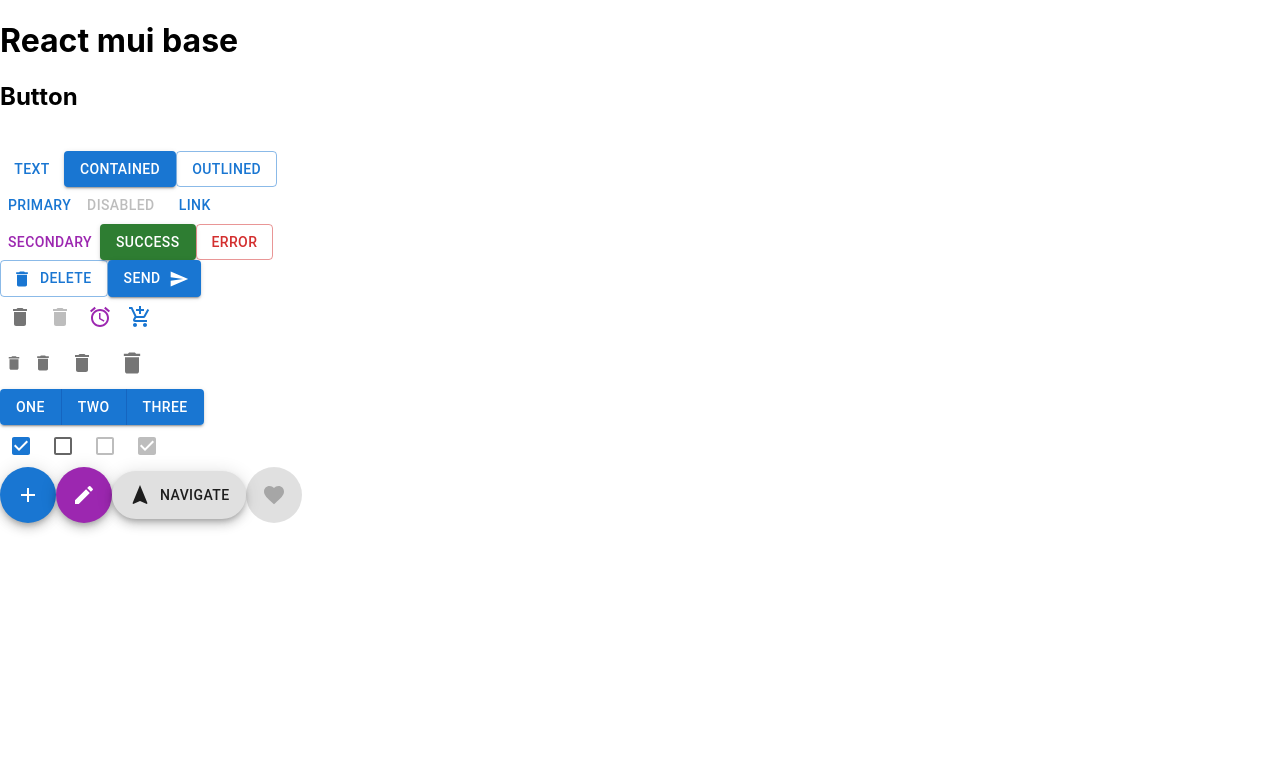
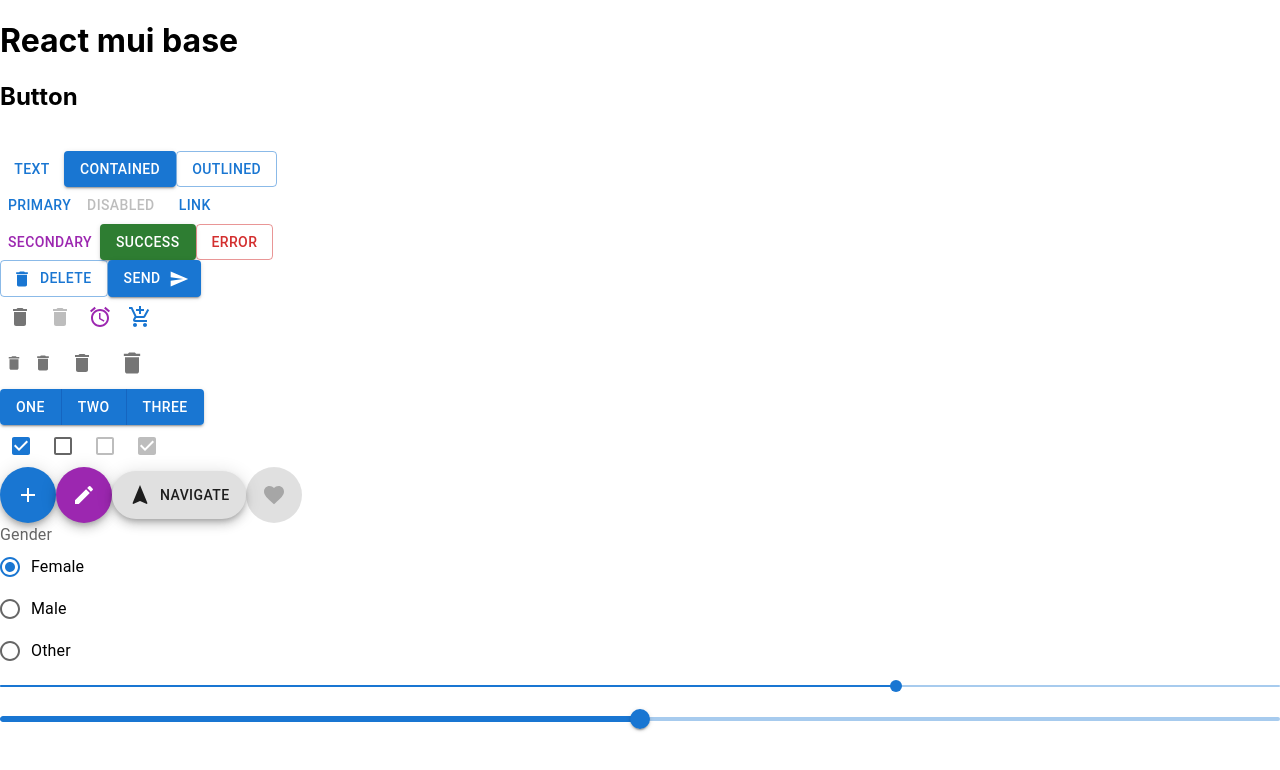
Before and after one commit to JaRcomGitHub/react-mui-base, a React (Create React App) app: page / in a window 1280 px wide. Shown: the top 770 px of the page. Built offline with nearby package versions, Linux system fonts and the light colour scheme.

Commit message:
add FormControl and Slider

```diff
--- a/src/components/App.jsx
+++ b/src/components/App.jsx
@@ -1,4 +1,15 @@
-import { Button, ButtonGroup, Checkbox, Fab } from "@mui/material";
+import {
+  Button,
+  ButtonGroup,
+  Checkbox,
+  Fab,
+  FormControl,
+  FormControlLabel,
+  FormLabel,
+  Radio,
+  RadioGroup,
+  Slider,
+} from '@mui/material';
 import IconButton from '@mui/material/IconButton';
 import DeleteIcon from '@mui/icons-material/Delete';
 import SendIcon from '@mui/icons-material/Send';
@@ -66,7 +77,10 @@ export const App = () => {
         <DeleteIcon fontSize="inherit" />
       </IconButton>
       <br />
-      <ButtonGroup variant="contained" aria-label="outlined primary button group">
+      <ButtonGroup
+        variant="contained"
+        aria-label="outlined primary button group"
+      >
         <Button>One</Button>
         <Button>Two</Button>
         <Button>Three</Button>
@@ -91,12 +105,30 @@ export const App = () => {
         <FavoriteIcon />
       </Fab>
       <br />
+      <FormControl>
+        <FormLabel id="demo-radio-buttons-group-label">Gender</FormLabel>
+        <RadioGroup
+          aria-labelledby="demo-radio-buttons-group-label"
+          defaultValue="female"
+          name="radio-buttons-group"
+        >
+          <FormControlLabel value="female" control={<Radio />} label="Female" />
+          <FormControlLabel value="male" control={<Radio />} label="Male" />
+          <FormControlLabel value="other" control={<Radio />} label="Other" />
+        </RadioGroup>
+      </FormControl>
+      <br />
+      <Slider
+        size="small"
+        defaultValue={70}
+        aria-label="Small"
+        valueLabelDisplay="auto"
+      />
+      <Slider defaultValue={50} aria-label="Default" valueLabelDisplay="auto" />
       <br />
       <br />
       <br />
       <br />
-      <br />
-
     </div>
   );
 };
```
